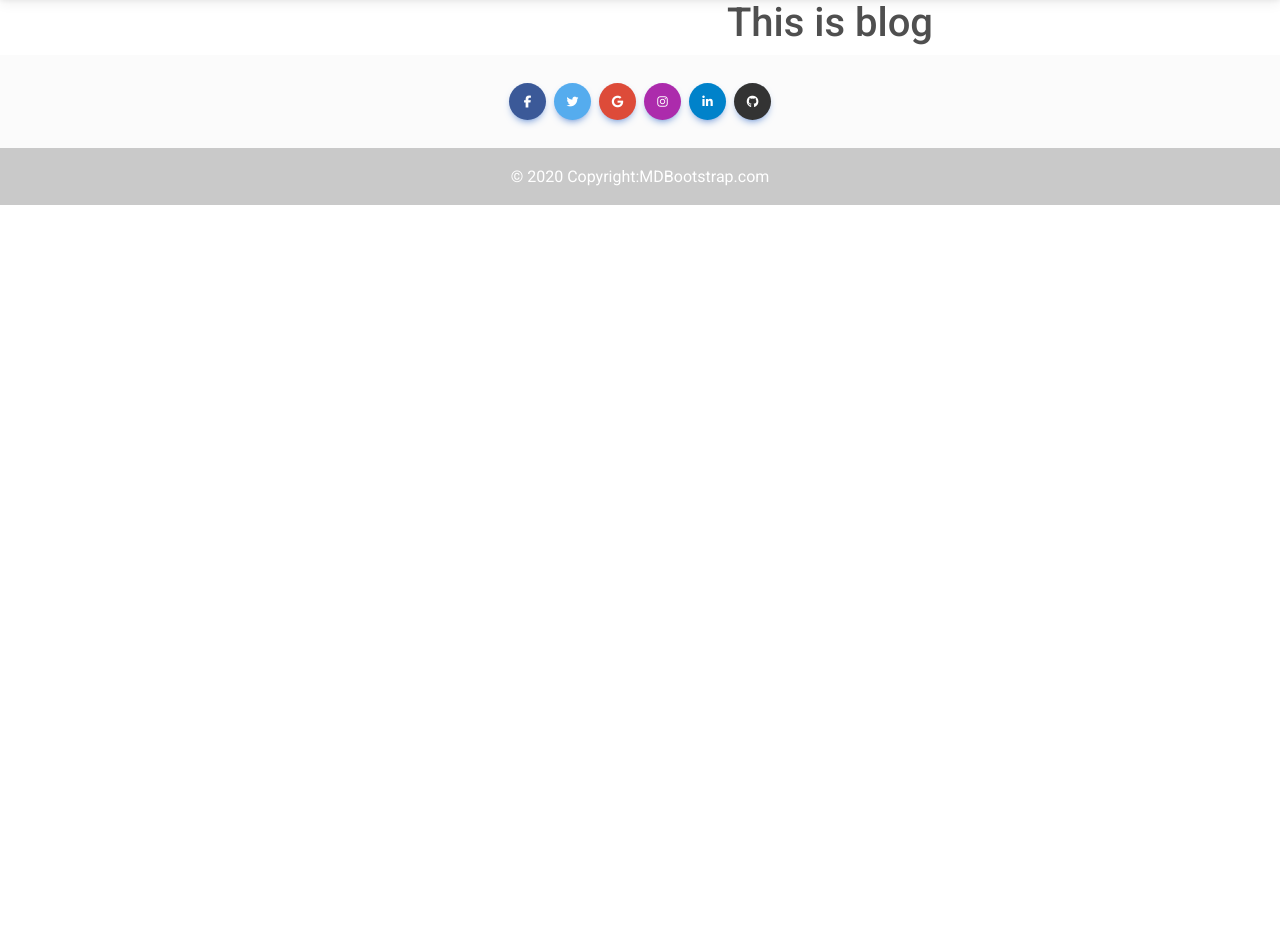
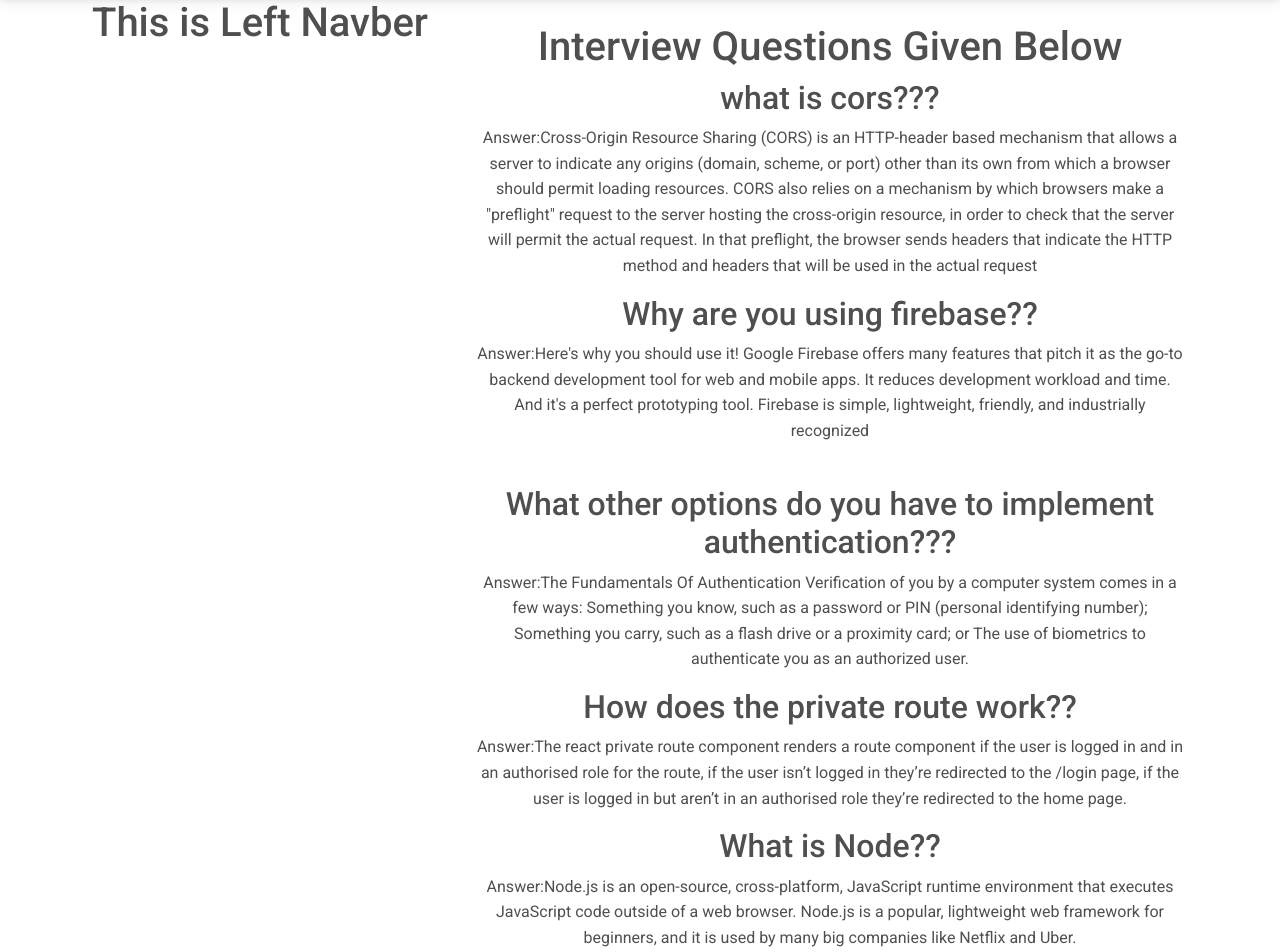
Before and after one commit to ShaionHazari1/learning-platform, a React (Create React App) app: page /blog in a window 1280 px wide. Shown: the part 60-1012 px from the top of the page. Before the commit the page ends 800 px from the top, so only its background shows below. Built offline with nearby package versions, Linux system fonts and the light colour scheme.

Commit message:
Blog section added here

```diff
--- a/src/Blog/Blog.js
+++ b/src/Blog/Blog.js
@@ -2,8 +2,36 @@ import React from 'react';
 
 const Blog = () => {
     return (
-        <div>
-            <h1>This is blog</h1>
+        <div className='container mt-4'>
+            <h1>Interview Questions Given Below</h1>
+            <div>
+                <h2> what is cors???</h2>
+                <p><span>Answer:</span>Cross-Origin Resource Sharing (CORS) is an HTTP-header based mechanism that allows a server to indicate any origins (domain, scheme, or port) other than its own from which a browser should permit loading resources. CORS also relies on a mechanism by which browsers make a "preflight" request to the server hosting the cross-origin resource, in order to check that the server will permit the actual request. In that preflight, the browser sends headers that indicate the HTTP method and headers that will be used in the actual request</p>
+            </div>
+            <div>
+                <h2>Why are you using firebase??</h2>
+                <p><span>Answer:</span>Here's why you should use it! Google Firebase offers many features that pitch it as the go-to backend development tool for web and mobile apps. It reduces development workload and time. And it's a perfect prototyping tool. Firebase is simple, lightweight, friendly, and industrially recognized</p>
+
+            </div>
+            <br />
+            <div>
+                <h2>What other options do you have to implement authentication???</h2>
+                <p><span>Answer:</span>The Fundamentals Of Authentication Verification of you by a computer system comes in a few ways: Something you know, such as a password or PIN (personal identifying number); Something you carry, such as a flash drive or a proximity card; or The use of biometrics to authenticate you as an authorized user.</p>
+            </div>
+            <div>
+                <h2>How does the private route work??</h2>
+                <p><span>Answer:</span>The react private route component renders a route component if the user is logged in and in an authorised role for the route, if the user isn’t logged in they’re redirected to the /login page, if the user is logged in but aren’t in an authorised role they’re redirected to the home page.</p>
+            </div>
+            <div>
+                <h2>What is Node??</h2>
+                <p><span>Answer:Node.js is an open-source, cross-platform, JavaScript runtime environment that executes JavaScript code outside of a web browser. Node.js is a popular, lightweight web framework for beginners, and it is used by many big companies like Netflix and Uber.</span></p>
+            </div>
+            <div>
+                <h2> How does Node work?</h2>
+                <p><span>Answer:</span>Node.JS works and runs on the VB JavaScript engine. An essential thing to comprehend is that Node isn’t a web server. In this article will give a simple method to comprehend the outline of how Node.JS works? along with its functions, what makes Node.JS extraordinary and clarify that it’s something other than server-side JavaScript.
+
+</p>
+            </div>
         </div>
     );
 };
--- a/src/Shared/LeftSideNav/LeftSideNav.js
+++ b/src/Shared/LeftSideNav/LeftSideNav.js
@@ -3,6 +3,7 @@ import React from 'react';
 const LeftSideNav = () => {
     return (
         <div>
+            <h1>This is Left Navber</h1>
 
         </div>
     );
```
